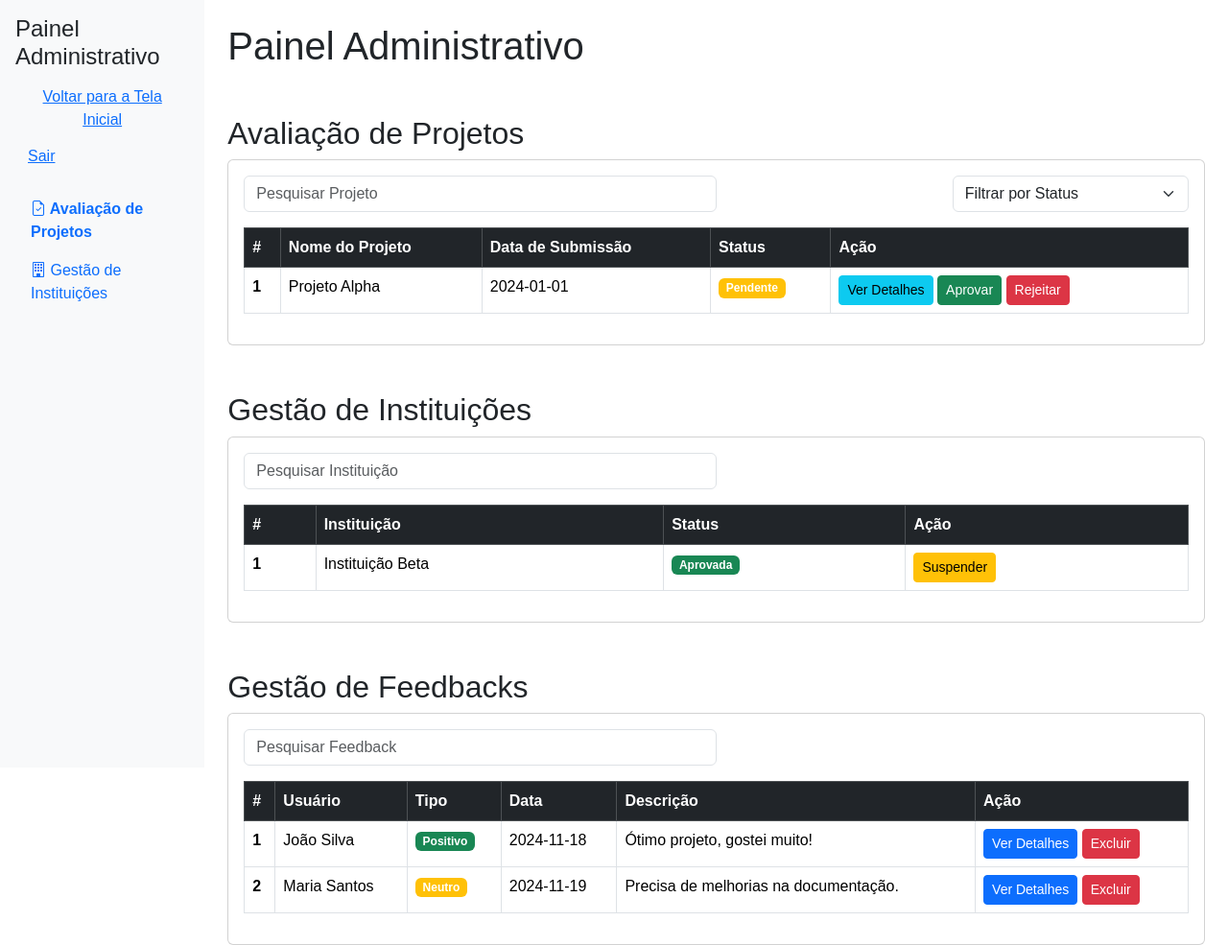
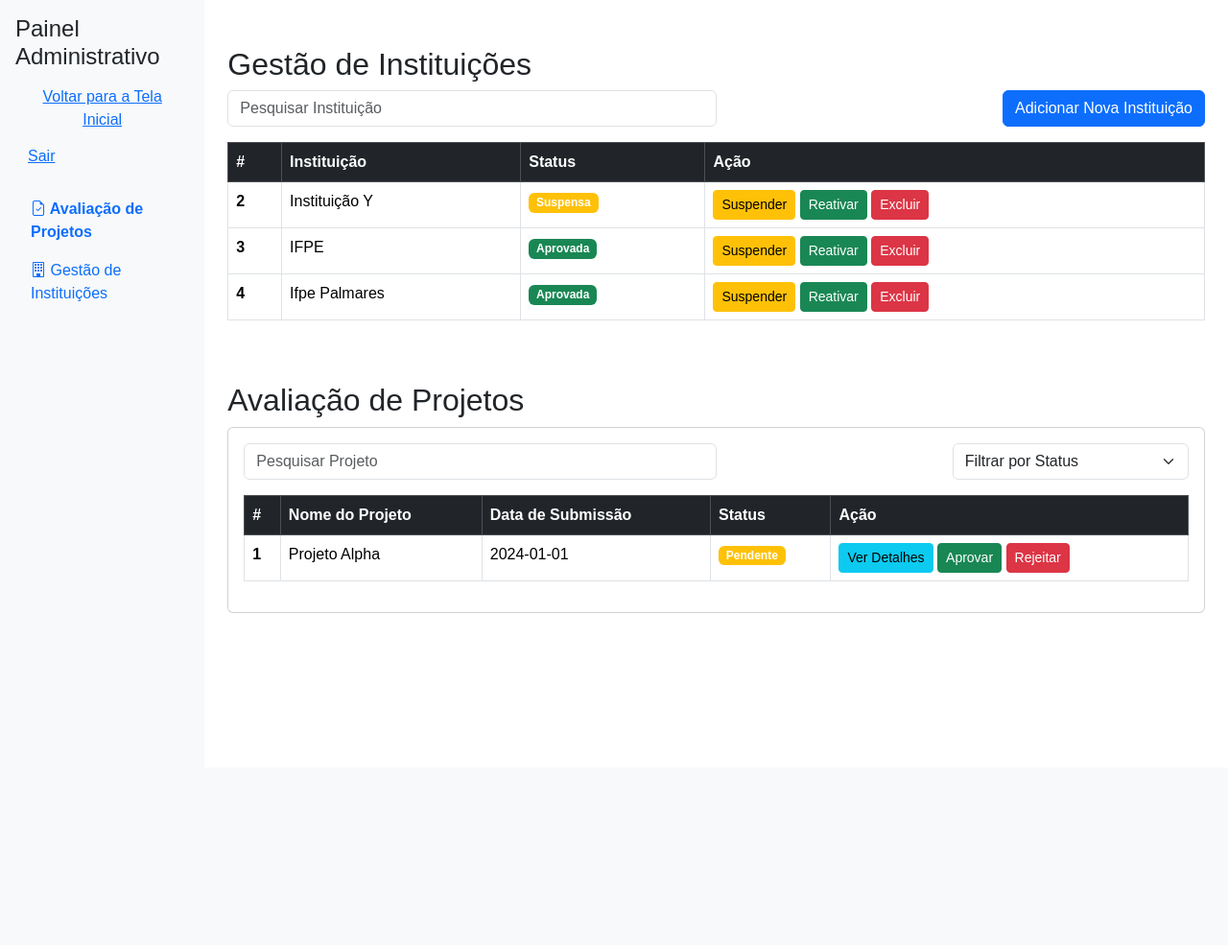
Before and after one commit to gustavsonbarros/abamaker, a Flask app: page /admin_panel in a window 1280 px wide. Shown: the whole page at 96% size. After the commit the page ends 639 px from the top, so only its background shows below. Run offline with Flask 3, Linux system fonts and the light colour scheme; a user stored in the database is signed in; data comes from the database, SQL or seed files in the repository; both versions use the stored data as it was after the commit.

Commit message:
Crud atualizado no Adm Dashobard

```diff
--- a/app.py
+++ b/app.py
@@ -136,16 +136,38 @@ def register():
 
     return render_template('register.html')
 
+@app.route('/adicionar_instituicao', methods=['GET', 'POST'])
+def adicionar_instituicao():
+    if 'user_id' not in session or session.get('tipo') != 'admin':
+        flash("Acesso negado. Faça login como admin.", "danger")
+        return redirect(url_for('login'))
+
+    if request.method == 'POST':
+        nome = request.form['nome']
+        status = request.form['status']
+
+        if not nome or not status:
+            flash("Todos os campos são obrigatórios!", "danger")
+            return redirect(url_for('adicionar_instituicao'))
+
+        nova_instituicao = Instituicao(nome=nome, status=status)
+        db.session.add(nova_instituicao)
+        db.session.commit()
+        flash("Instituição cadastrada com sucesso!", "success")
+        return redirect(url_for('admin_panel'))
+
+    return render_template('adicionar_instituicao.html')
+
+
 @app.route('/aprovar_projeto/<int:id>', methods=['GET'])
 def aprovar_projeto(id):
     projeto = Projeto.query.get_or_404(id)
     if projeto.status == 'Pendente':
         projeto.status = 'Aprovado'
         db.session.commit()
-        flash(f"Projeto '{projeto.nome}' aprovado com sucesso!", "success")
-    else:
-        flash("Este projeto já foi aprovado ou rejeitado.", "warning")
-    return redirect(url_for('admin_panel'))
+        return {'success': True}
+    return {'success': False}, 400
+
 
 @app.route('/rejeitar_projeto/<int:id>', methods=['GET'])
 def rejeitar_projeto(id):
@@ -153,20 +175,42 @@ def rejeitar_projeto(id):
     if projeto.status == 'Pendente':
         projeto.status = 'Rejeitado'
         db.session.commit()
-        flash(f"Projeto '{projeto.nome}' rejeitado com sucesso!", "danger")
+        return {'success': True}
+    return {'success': False}, 400
+
+
+@app.route('/suspender_instituicao/<int:id>', methods=['GET'])
+def suspender_instituicao(id):
+    instituicao = Instituicao.query.get_or_404(id)
+    if instituicao.status != "Suspensa":
+        instituicao.status = "Suspensa"
+        db.session.commit()
+        flash(f"Institution '{instituicao.nome}' suspended successfully.", "warning")
     else:
-        flash("Este projeto já foi aprovado ou rejeitado.", "warning")
+        flash(f"Institution '{instituicao.nome}' is already suspended.", "info")
     return redirect(url_for('admin_panel'))
 
-@app.route('/suspender_instituicao/<int:id>', methods=['GET', 'POST'])
-def suspender_instituicao(id):
-    # Lógica para suspender a instituição
+
+@app.route('/reativar_instituicao/<int:id>', methods=['GET'])
+def reativar_instituicao(id):
+    instituicao = Instituicao.query.get_or_404(id)
+    if instituicao.status != "Aprovada":
+        instituicao.status = "Aprovada"
+        db.session.commit()
+        flash(f"Institution '{instituicao.nome}' reactivated successfully.", "success")
+    else:
+        flash(f"Institution '{instituicao.nome}' is already active.", "info")
     return redirect(url_for('admin_panel'))
 
-@app.route('/reativar_instituicao/<int:id>', methods=['GET', 'POST'])
-def reativar_instituicao(id):
-    # Lógica para reativar a instituição
-    return redirect(url_for('admin_panel')) # ou outra ação apropriada
+@app.route('/excluir_instituicao/<int:id>', methods=['POST'])
+def excluir_instituicao(id):
+    instituicao = Instituicao.query.get_or_404(id)
+    db.session.delete(instituicao)
+    db.session.commit()
+    flash(f"Institution '{instituicao.nome}' deleted successfully.", "danger")
+    return redirect(url_for('admin_panel'))
+
+
 
 # Função auxiliar para verificar tipos de arquivo permitidos
 def allowed_file(filename):
@@ -266,6 +310,17 @@ def detalhes_projeto(id):
     projeto = Projeto.query.get(id)  # Aqui você pega o projeto com o ID
     return render_template('detalhes_projeto.html', projeto=projeto)
 
+@app.route('/detalhes_projeto/<int:id>', methods=['GET'])
+def api_detalhes_projeto(id):
+    projeto = Projeto.query.get_or_404(id)
+    return {
+        'id': projeto.id,
+        'nome': projeto.nome,
+        'data_submissao': projeto.data_submissao,
+        'status': projeto.status,
+        'descricao': "Descrição detalhada do projeto"
+    }
+
 
 
 
--- a/templates/admin_panel.html
+++ b/templates/admin_panel.html
@@ -7,10 +7,8 @@
     <title>Painel Administrativo</title>
 
     <!-- Bootstrap 5 -->
-    <style>
-        @import url('https://cdn.jsdelivr.net/npm/bootstrap@5.3.0-alpha1/dist/css/bootstrap.min.css');
-        @import url('https://cdn.jsdelivr.net/npm/bootstrap-icons/font/bootstrap-icons.css');
-    </style>
+    <link href="https://cdn.jsdelivr.net/npm/bootstrap@5.3.0-alpha1/dist/css/bootstrap.min.css" rel="stylesheet">
+    <link href="https://cdn.jsdelivr.net/npm/bootstrap-icons/font/bootstrap-icons.css" rel="stylesheet">
 
     <!-- Estilo personalizado -->
     <style>
@@ -43,12 +41,12 @@
                 </header>
                 <ul class="nav flex-column">
                     <li class="nav-item">
-                        <a class="nav-link active" href="#avaliacao-conteudo" aria-label="Ir para Avaliação de Projetos">
+                        <a class="nav-link active" href="#avaliacao-conteudo">
                             <i class="bi bi-file-earmark-check"></i> Avaliação de Projetos
                         </a>
                     </li>
                     <li class="nav-item">
-                        <a class="nav-link" href="#gestao-instituicoes" aria-label="Ir para Gestão de Instituições">
+                        <a class="nav-link" href="#gestao-instituicoes">
                             <i class="bi bi-building"></i> Gestão de Instituições
                         </a>
                     </li>
@@ -58,9 +56,40 @@
 
         <!-- Conteúdo principal -->
         <main class="col-md-9 ms-sm-auto col-lg-10 px-4">
-            <header>
-                <h1 class="my-4">Painel Administrativo</h1>
-            </header>
+            <!-- Gestão de Instituições -->
+            <section id="gestao-instituicoes" class="mt-5">
+                <h2>Gestão de Instituições</h2>
+                <div class="d-flex justify-content-between mb-3">
+                    <input type="text" id="searchInstituicao" class="form-control w-50" placeholder="Pesquisar Instituição">
+                    <a href="/adicionar_instituicao" class="btn btn-primary">Adicionar Nova Instituição</a>
+                </div>
+                <div class="table-responsive mt-3">
+                    <table class="table table-bordered table-hover">
+                        <thead class="table-dark">
+                            <tr>
+                                <th>#</th>
+                                <th>Instituição</th>
+                                <th>Status</th>
+                                <th>Ação</th>
+                            </tr>
+                        </thead>
+                        <tbody id="tabelaInstituicoes">
+                            {% for instituicao in instituicoes %}
+                            <tr>
+                                <th>{{ instituicao.id }}</th>
+                                <td>{{ instituicao.nome }}</td>
+                                <td><span class="badge bg-{{ 'success' if instituicao.status == 'Aprovada' else 'warning' }}">{{ instituicao.status }}</span></td>
+                                <td>
+                                    <button class="btn btn-warning btn-sm" onclick="suspenderInstituicao({{ instituicao.id }})">Suspender</button>
+                                    <button class="btn btn-success btn-sm" onclick="reativarInstituicao({{ instituicao.id }})">Reativar</button>
+                                    <button class="btn btn-danger btn-sm" onclick="confirmarExclusao({{ instituicao.id }}, '{{ instituicao.nome }}')">Excluir</button>
+                                </td>
+                            </tr>
+                            {% endfor %}
+                        </tbody>
+                    </table>
+                </div>
+            </section>
 
             <!-- Avaliação de Projetos -->
             <section id="avaliacao-conteudo" class="mt-5">
@@ -68,7 +97,7 @@
                 <div class="card">
                     <div class="card-body">
                         <div class="d-flex justify-content-between">
-                            <input type="text" id="searchProjeto" class="form-control w-50" placeholder="Pesquisar Projeto" aria-label="Pesquisar Projeto">
+                            <input type="text" id="searchProjeto" class="form-control w-50" placeholder="Pesquisar Projeto">
                             <select id="filterStatus" class="form-select w-25">
                                 <option value="">Filtrar por Status</option>
                                 <option value="Pendente">Pendente</option>
@@ -88,16 +117,17 @@
                                     </tr>
                                 </thead>
                                 <tbody id="tabelaProjetos">
-                                    <!-- Exemplo de Dados -->
                                     <tr>
                                         <th>1</th>
                                         <td>Projeto Alpha</td>
                                         <td>2024-01-01</td>
                                         <td><span class="badge bg-warning">Pendente</span></td>
                                         <td>
-                                            <button class="btn btn-info btn-sm">Ver Detalhes</button>
-                                            <button class="btn btn-success btn-sm">Aprovar</button>
-                                            <button class="btn btn-danger btn-sm">Rejeitar</button>
+                                            <button class="btn btn-info btn-sm" onclick="abrirModalProjeto(1, 'Projeto Alpha', '2024-01-01', 'Pendente', 'Descrição detalhada do Projeto Alpha')">
+                                                Ver Detalhes
+                                            </button>
+                                            <button class="btn btn-success btn-sm" onclick="aprovarProjeto(this, 1)">Aprovar</button>
+                                            <button class="btn btn-danger btn-sm" onclick="rejeitarProjeto(this, 1)">Rejeitar</button>
                                         </td>
                                     </tr>
                                 </tbody>
@@ -107,107 +137,68 @@
                 </div>
             </section>
 
-            <!-- Gestão de Instituições -->
-            <section id="gestao-instituicoes" class="mt-5">
-                <h2>Gestão de Instituições</h2>
-                <div class="card">
-                    <div class="card-body">
-                        <input type="text" id="searchInstituicao" class="form-control w-50" placeholder="Pesquisar Instituição" aria-label="Pesquisar Instituição">
-                        <div class="table-responsive mt-3">
-                            <table class="table table-bordered table-hover">
-                                <thead class="table-dark">
-                                    <tr>
-                                        <th>#</th>
-                                        <th>Instituição</th>
-                                        <th>Status</th>
-                                        <th>Ação</th>
-                                    </tr>
-                                </thead>
-                                <tbody id="tabelaInstituicoes">
-                                    <!-- Exemplo de Dados -->
-                                    <tr>
-                                        <th>1</th>
-                                        <td>Instituição Beta</td>
-                                        <td><span class="badge bg-success">Aprovada</span></td>
-                                        <td><button class="btn btn-warning btn-sm">Suspender</button></td>
-                                    </tr>
-                                </tbody>
-                            </table>
-                        </div>
-                    </div>
+        </main>
+    </div>
+
+    <!-- Modal para Pré-visualização de Projetos -->
+    <div class="modal fade" id="modalProjeto" tabindex="-1" aria-labelledby="modalProjetoLabel" aria-hidden="true">
+        <div class="modal-dialog modal-lg">
+            <div class="modal-content">
+                <div class="modal-header">
+                    <h5 class="modal-title" id="modalProjetoLabel">Detalhes do Projeto</h5>
+                    <button type="button" class="btn-close" data-bs-dismiss="modal"></button>
                 </div>
-            </section>
-            <!-- Gestão de Feedbacks -->
-<section id="gestao-feedbacks" class="mt-5">
-    <h2>Gestão de Feedbacks</h2>
-    <div class="card">
-        <div class="card-body">
-            <input type="text" id="searchFeedback" class="form-control w-50 mb-3" placeholder="Pesquisar Feedback" aria-label="Pesquisar Feedback">
-            <div class="table-responsive">
-                <table class="table table-bordered table-hover">
-                    <thead class="table-dark">
-                        <tr>
-                            <th>#</th>
-                            <th>Usuário</th>
-                            <th>Tipo</th>
-                            <th>Data</th>
-                            <th>Descrição</th>
-                            <th>Ação</th>
-                        </tr>
-                    </thead>
-                    <tbody id="tabelaFeedbacks">
-                        <!-- Exemplo de Dados -->
-                        <tr>
-                            <th>1</th>
-                            <td>João Silva</td>
-                            <td><span class="badge bg-success">Positivo</span></td>
-                            <td>2024-11-18</td>
-                            <td>Ótimo projeto, gostei muito!</td>
-                            <td>
-                                <button class="btn btn-primary btn-sm">Ver Detalhes</button>
-                                <button class="btn btn-danger btn-sm">Excluir</button>
-                            </td>
-                        </tr>
-                        <tr>
-                            <th>2</th>
-                            <td>Maria Santos</td>
-                            <td><span class="badge bg-warning">Neutro</span></td>
-                            <td>2024-11-19</td>
-                            <td>Precisa de melhorias na documentação.</td>
-                            <td>
-                                <button class="btn btn-primary btn-sm">Ver Detalhes</button>
-                                <button class="btn btn-danger btn-sm">Excluir</button>
-                            </td>
-                        </tr>
-                    </tbody>
-                </table>
+                <div class="modal-body">
+                    <h4 id="modalNomeProjeto">Nome do Projeto</h4>
+                    <p><strong>Data de Submissão:</strong> <span id="modalDataSubmissao"></span></p>
+                    <p><strong>Status:</strong> <span id="modalStatus"></span></p>
+                    <p id="modalDescricao">Descrição completa do projeto será exibida aqui.</p>
+                </div>
+                <div class="modal-footer">
+                    <button type="button" class="btn btn-secondary" data-bs-dismiss="modal">Fechar</button>
+                </div>
             </div>
         </div>
     </div>
-</section>
-
-        </main>
-    </div>
 
     <!-- JavaScript -->
+    <script src="https://cdn.jsdelivr.net/npm/bootstrap@5.3.0-alpha1/dist/js/bootstrap.bundle.min.js"></script>
     <script>
         document.getElementById('searchProjeto').addEventListener('input', function() {
             const filter = this.value.toLowerCase();
-            const rows = document.querySelectorAll('#tabelaProjetos tr');
-            rows.forEach(row => {
+            document.querySelectorAll('#tabelaProjetos tr').forEach(row => {
                 const nameCell = row.cells[1]?.textContent.toLowerCase() || '';
                 row.style.display = nameCell.includes(filter) ? '' : 'none';
             });
         });
 
-        document.getElementById('filterStatus').addEventListener('change', function() {
-            const filter = this.value.toLowerCase();
-            const rows = document.querySelectorAll('#tabelaProjetos tr');
-            rows.forEach(row => {
-                const statusCell = row.cells[3]?.textContent.toLowerCase() || '';
-                row.style.display = !filter || statusCell === filter ? '' : 'none';
-            });
-        });
+        function suspenderInstituicao(id) {
+            fetch(`/suspender_instituicao/${id}`)
+                .then(response => response.ok ? location.reload() : alert("Erro ao suspender a instituição."));
+        }
+
+        function reativarInstituicao(id) {
+            fetch(`/reativar_instituicao/${id}`)
+                .then(response => response.ok ? location.reload() : alert("Erro ao reativar a instituição."));
+        }
+
+        // Função para confirmar a exclusão
+        function confirmarExclusao(id, nome) {
+            if (confirm(`Você tem certeza que deseja excluir a instituição "${nome}"? Esta ação não pode ser desfeita.`)) {
+                fetch(`/excluir_instituicao/${id}`, { method: 'POST' })
+                    .then(response => response.ok ? location.reload() : alert("Erro ao excluir a instituição."))
+                    .catch(error => alert("Erro ao excluir a instituição."));
+            }
+        }
+
+        function abrirModalProjeto(id, nome, dataSubmissao, status, descricao) {
+            document.getElementById('modalNomeProjeto').textContent = nome;
+            document.getElementById('modalDataSubmissao').textContent = dataSubmissao;
+            document.getElementById('modalStatus').textContent = status;
+            document.getElementById('modalDescricao').textContent = descricao;
+            const modal = new bootstrap.Modal(document.getElementById('modalProjeto'));
+            modal.show();
+        }
     </script>
 </body>
 </html>
```
Also changed, not shown: templates/adicionar_instituicao.html (added, +29 -0 lines), instance/cimas_maker.db, templates/index.html (line endings or trailing spaces).
